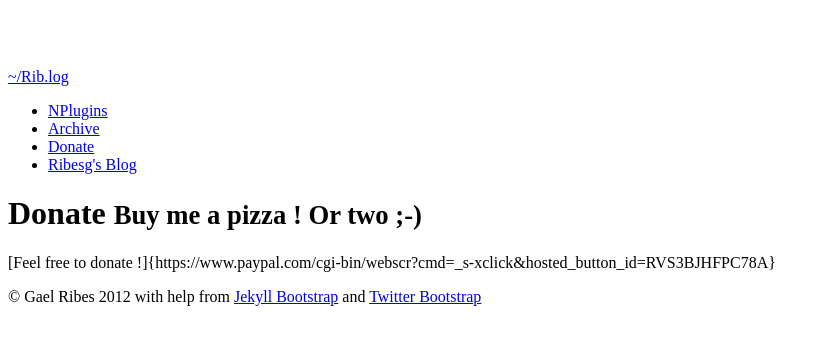
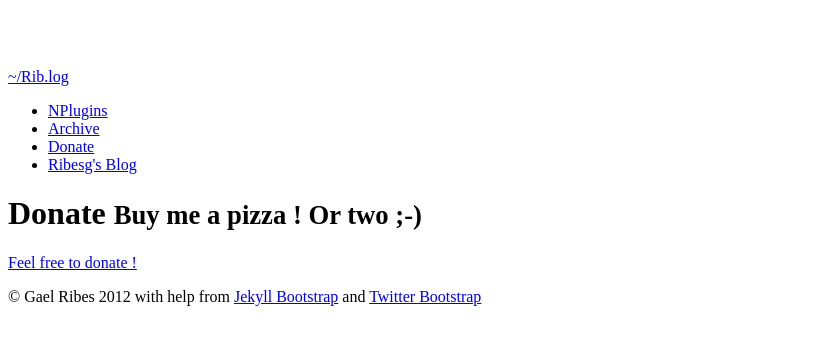
Before and after one commit to CeramicTitan/ribesg.github.com, a Jekyll site: the page built from donate.md, in a window 1280 px wide. Shown: the top 345 px of the page, without its empty margins (0-829 px from the left). Built offline with Jekyll 4.4.1, drawn with Linux system fonts in a browser that asks for light colours; nearby versions of some CDN libraries.

Commit message:
Added donate page (3)

```diff
--- a/donate.md
+++ b/donate.md
@@ -6,4 +6,4 @@ group: navigation
 ---
 {% include JB/setup %}
 
-[Feel free to donate !]{https://www.paypal.com/cgi-bin/webscr?cmd=_s-xclick&hosted_button_id=RVS3BJHFPC78A}
+[Feel free to donate !](https://www.paypal.com/cgi-bin/webscr?cmd=_s-xclick&hosted_button_id=RVS3BJHFPC78A)
```
